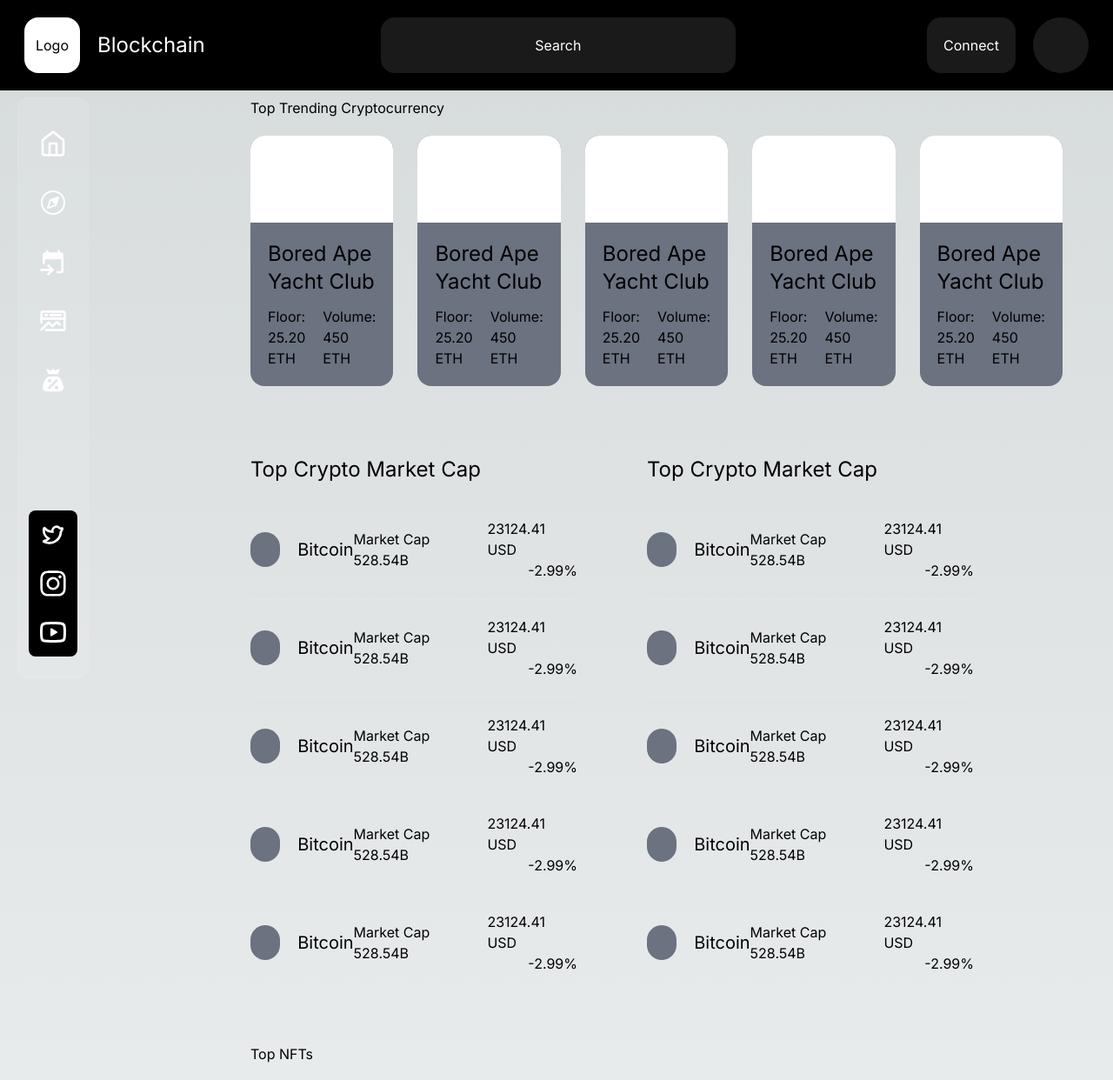
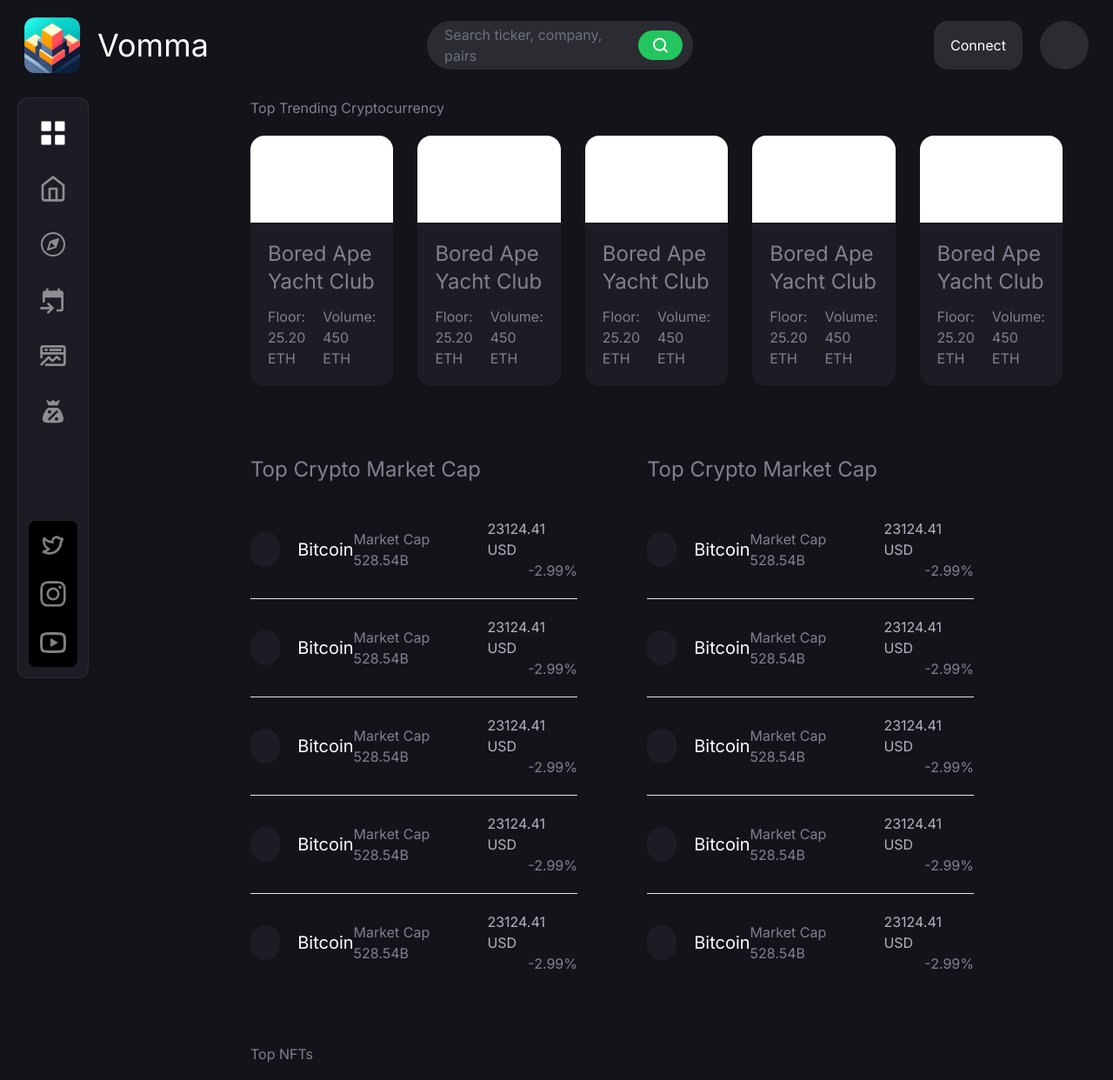
Before and after one commit to Csluu/pokemon-wiki, a Next.js app: page / in a window 1280 px wide. Shown: the top 1242 px of the page at 87% size. Built offline with nearby package versions, Linux system fonts and the light colour scheme.

Commit message:
Color themes, navbar, Site logo
Figuring out the color theme of the website, changed ui for the hover effect for the navbar, added custom logo

```diff
--- a/src/app/page.tsx
+++ b/src/app/page.tsx
@@ -2,11 +2,11 @@
 
 export default function Home() {
 	return (
-		<main className="flex flex-col pl-72 pt-28 pr-40 w-screen gap-20">
+		<main className="flex flex-col pl-72 pt-28 pr-40 w-screen gap-20 bg-[#13131a] text-[#808191]">
 			<div className="flex flex-col w-full rounded-2xl gap-5 ">
 				<h2 className="">Top Trending Cryptocurrency</h2>
 				<li className="flex flex-row gap-7">
-					<ul className="flex flex-col w-96 h-72 bg-gray-500 rounded-2xl ">
+					<ul className="flex flex-col w-96 h-72 bg-[#1c1c24] rounded-2xl ">
 						<div className="w-full h-2/3 bg-white rounded-tr-2xl rounded-tl-2xl"></div>
 						<div className="flex flex-col p-5 gap-3">
 							<h3 className="text-2xl">Bored Ape Yacht Club</h3>
@@ -16,7 +16,17 @@
 							</div>
 						</div>
 					</ul>
-					<ul className="flex flex-col w-96 h-72 bg-gray-500 rounded-2xl ">
+					<ul className="flex flex-col w-96 h-72 bg-[#1c1c24] rounded-2xl ">
+						<div className="w-full h-2/3 bg-white rounded-tr-2xl rounded-tl-2xl"></div>
+						<div className="flex flex-col p-5 gap-3">
+							<h3 className="text-2xl">Bored Ape Yacht Club</h3>
+							<div className="flex flex-row gap-5">
+								<p>Floor: 25.20 ETH</p>
+								<p className="">Volume: 450 ETH</p>
+							</div>
+						</div>
+					</ul>
+					<ul className="flex flex-col w-96 h-72 bg-[#1c1c24] rounded-2xl ">
 						<div className="w-full h-2/3 bg-white rounded-tr-2xl rounded-tl-2xl"></div>
 						<div className="flex flex-col p-5 gap-3">
 							<h3 className="text-2xl">Bored Ape Yacht Club</h3>
@@ -26,7 +36,7 @@
 							</div>
 						</div>
 					</ul>
-					<ul className="flex flex-col w-96 h-72 bg-gray-500 rounded-2xl ">
+					<ul className="flex flex-col w-96 h-72 bg-[#1c1c24] rounded-2xl ">
 						<div className="w-full h-2/3 bg-white rounded-tr-2xl rounded-tl-2xl"></div>
 						<div className="flex flex-col p-5 gap-3">
 							<h3 className="text-2xl">Bored Ape Yacht Club</h3>
@@ -36,17 +46,7 @@
 							</div>
 						</div>
 					</ul>
-					<ul className="flex flex-col w-96 h-72 bg-gray-500 rounded-2xl ">
-						<div className="w-full h-2/3 bg-white rounded-tr-2xl rounded-tl-2xl"></div>
-						<div className="flex flex-col p-5 gap-3">
-							<h3 className="text-2xl">Bored Ape Yacht Club</h3>
-							<div className="flex flex-row gap-5">
-								<p>Floor: 25.20 ETH</p>
-								<p>Volume: 450 ETH</p>
-							</div>
-						</div>
-					</ul>
-					<ul className="flex flex-col w-96 h-72 bg-gray-500 rounded-2xl ">
+					<ul className="flex flex-col w-96 h-72 bg-[#1c1c24] rounded-2xl ">
 						<div className="w-full h-2/3 bg-white rounded-tr-2xl rounded-tl-2xl"></div>
 						<div className="flex flex-col p-5 gap-3">
 							<h3 className="text-2xl">Bored Ape Yacht Club</h3>
@@ -65,60 +65,60 @@
 					<div className="text-2xl">Top Crypto Market Cap</div>
 					<span className="flex flex-col gap-5 w-full">
 						<div className="flex flex-row place-items-center gap-5 w-full">
-							<span className="w-10 h-10 rounded-full bg-gray-500"></span>
+							<span className="w-10 h-10 rounded-full bg-[#1c1c24]"></span>
 							<span className="flex flex-row justify-between w-full place-items-center">
-								<h3 className="text-xl">Bitcoin</h3>
+								<h3 className="text-xl text-white">Bitcoin</h3>
 								<p>Market Cap 528.54B</p>
 								<span>
-									<div>23124.41 USD</div>
+									<div className="text-[#b2b3bd]">23124.41 USD</div>
 									<div className="flex justify-end">-2.99%</div>
 								</span>
 							</span>
 						</div>
 						<hr />
 						<div className="flex flex-row place-items-center gap-5 w-full">
-							<span className="w-10 h-10 rounded-full bg-gray-500"></span>
+							<span className="w-10 h-10 rounded-full bg-[#1c1c24]"></span>
 							<span className="flex flex-row justify-between w-full place-items-center">
-								<h3 className="text-xl">Bitcoin</h3>
+								<h3 className="text-xl text-white">Bitcoin</h3>
 								<p>Market Cap 528.54B</p>
 								<span>
-									<div>23124.41 USD</div>
+									<div className="text-[#b2b3bd]">23124.41 USD</div>
 									<div className="flex justify-end">-2.99%</div>
 								</span>
 							</span>
 						</div>
 						<hr />
 						<div className="flex flex-row place-items-center gap-5 w-full">
-							<span className="w-10 h-10 rounded-full bg-gray-500"></span>
+							<span className="w-10 h-10 rounded-full bg-[#1c1c24]"></span>
 							<span className="flex flex-row justify-between w-full place-items-center">
-								<h3 className="text-xl">Bitcoin</h3>
+								<h3 className="text-xl text-white">Bitcoin</h3>
 								<p>Market Cap 528.54B</p>
 								<span>
-									<div>23124.41 USD</div>
+									<div className="text-[#b2b3bd]">23124.41 USD</div>
 									<div className="flex justify-end">-2.99%</div>
 								</span>
 							</span>
 						</div>
 						<hr />
 						<div className="flex flex-row place-items-center gap-5 w-full">
-							<span className="w-10 h-10 rounded-full bg-gray-500"></span>
+							<span className="w-10 h-10 rounded-full bg-[#1c1c24]"></span>
 							<span className="flex flex-row justify-between w-full place-items-center">
-								<h3 className="text-xl">Bitcoin</h3>
+								<h3 className="text-xl text-white">Bitcoin</h3>
 								<p>Market Cap 528.54B</p>
 								<span>
-									<div>23124.41 USD</div>
+									<div className="text-[#b2b3bd]">23124.41 USD</div>
 									<div className="flex justify-end">-2.99%</div>
 								</span>
 							</span>
 						</div>
 						<hr />
 						<div className="flex flex-row place-items-center gap-5 w-full">
-							<span className="w-10 h-10 rounded-full bg-gray-500"></span>
+							<span className="w-10 h-10 rounded-full bg-[#1c1c24]"></span>
 							<span className="flex flex-row justify-between w-full place-items-center">
-								<h3 className="text-xl">Bitcoin</h3>
+								<h3 className="text-xl text-white">Bitcoin</h3>
 								<p>Market Cap 528.54B</p>
 								<span>
-									<div>23124.41 USD</div>
+									<div className="text-[#b2b3bd]">23124.41 USD</div>
 									<div className="flex justify-end">-2.99%</div>
 								</span>
 							</span>
@@ -130,60 +130,60 @@
 					<div className="text-2xl">Top Crypto Market Cap</div>
 					<span className="flex flex-col gap-5 w-full">
 						<div className="flex flex-row place-items-center gap-5 w-full">
-							<span className="w-10 h-10 rounded-full bg-gray-500"></span>
+							<span className="w-10 h-10 rounded-full bg-[#1c1c24]"></span>
 							<span className="flex flex-row justify-between w-full place-items-center">
-								<h3 className="text-xl">Bitcoin</h3>
+								<h3 className="text-xl text-white">Bitcoin</h3>
 								<p>Market Cap 528.54B</p>
 								<span>
-									<div>23124.41 USD</div>
+									<div className="text-[#b2b3bd]">23124.41 USD</div>
 									<div className="flex justify-end">-2.99%</div>
 								</span>
 							</span>
 						</div>
 						<hr />
 						<div className="flex flex-row place-items-center gap-5 w-full">
-							<span className="w-10 h-10 rounded-full bg-gray-500"></span>
+							<span className="w-10 h-10 rounded-full bg-[#1c1c24]"></span>
 							<span className="flex flex-row justify-between w-full place-items-center">
-								<h3 className="text-xl">Bitcoin</h3>
+								<h3 className="text-xl text-white">Bitcoin</h3>
 								<p>Market Cap 528.54B</p>
 								<span>
-									<div>23124.41 USD</div>
+									<div className="text-[#b2b3bd]">23124.41 USD</div>
 									<div className="flex justify-end">-2.99%</div>
 								</span>
 							</span>
 						</div>
 						<hr />
 						<div className="flex flex-row place-items-center gap-5 w-full">
-							<span className="w-10 h-10 rounded-full bg-gray-500"></span>
+							<span className="w-10 h-10 rounded-full bg-[#1c1c24]"></span>
 							<span className="flex flex-row justify-between w-full place-items-center">
-								<h3 className="text-xl">Bitcoin</h3>
+								<h3 className="text-xl text-white">Bitcoin</h3>
 								<p>Market Cap 528.54B</p>
 								<span>
-									<div>23124.41 USD</div>
+									<div className="text-[#b2b3bd]">23124.41 USD</div>
 									<div className="flex justify-end">-2.99%</div>
 								</span>
 							</span>
 						</div>
 						<hr />
 						<div className="flex flex-row place-items-center gap-5 w-full">
-							<span className="w-10 h-10 rounded-full bg-gray-500"></span>
+							<span className="w-10 h-10 rounded-full bg-[#1c1c24]"></span>
 							<span className="flex flex-row justify-between w-full place-items-center">
-								<h3 className="text-xl">Bitcoin</h3>
+								<h3 className="text-xl text-white">Bitcoin</h3>
 								<p>Market Cap 528.54B</p>
 								<span>
-									<div>23124.41 USD</div>
+									<div className="text-[#b2b3bd]">23124.41 USD</div>
 									<div className="flex justify-end">-2.99%</div>
 								</span>
 							</span>
 						</div>
 						<hr />
 						<div className="flex flex-row place-items-center gap-5 w-full">
-							<span className="w-10 h-10 rounded-full bg-gray-500"></span>
+							<span className="w-10 h-10 rounded-full bg-[#1c1c24]"></span>
 							<span className="flex flex-row justify-between w-full place-items-center">
-								<h3 className="text-xl">Bitcoin</h3>
+								<h3 className="text-xl text-white">Bitcoin</h3>
 								<p>Market Cap 528.54B</p>
 								<span>
-									<div>23124.41 USD</div>
+									<div className="text-[#b2b3bd]">23124.41 USD</div>
 									<div className="flex justify-end">-2.99%</div>
 								</span>
 							</span>
@@ -196,7 +196,7 @@
 			<div className="flex flex-col w-full rounded-2xl gap-5 ">
 				<h2 className="">Top NFTs</h2>
 				<li className="flex flex-row gap-7">
-					<ul className="flex flex-col w-96 h-72 bg-gray-500 rounded-2xl ">
+					<ul className="flex flex-col w-96 h-72 bg-[#1c1c24] rounded-2xl ">
 						<div className="w-full h-2/3 bg-white rounded-tr-2xl rounded-tl-2xl"></div>
 						<div className="flex flex-col p-5 gap-3">
 							<h3 className="text-2xl">Bored Ape Yacht Club</h3>
@@ -206,7 +206,7 @@
 							</div>
 						</div>
 					</ul>
-					<ul className="flex flex-col w-96 h-72 bg-gray-500 rounded-2xl ">
+					<ul className="flex flex-col w-96 h-72 bg-[#1c1c24] rounded-2xl ">
 						<div className="w-full h-2/3 bg-white rounded-tr-2xl rounded-tl-2xl"></div>
 						<div className="flex flex-col p-5 gap-3">
 							<h3 className="text-2xl">Bored Ape Yacht Club</h3>
@@ -216,7 +216,7 @@
 							</div>
 						</div>
 					</ul>
-					<ul className="flex flex-col w-96 h-72 bg-gray-500 rounded-2xl ">
+					<ul className="flex flex-col w-96 h-72 bg-[#1c1c24] rounded-2xl ">
 						<div className="w-full h-2/3 bg-white rounded-tr-2xl rounded-tl-2xl"></div>
 						<div className="flex flex-col p-5 gap-3">
 							<h3 className="text-2xl">Bored Ape Yacht Club</h3>
@@ -226,7 +226,7 @@
 							</div>
 						</div>
 					</ul>
-					<ul className="flex flex-col w-96 h-72 bg-gray-500 rounded-2xl ">
+					<ul className="flex flex-col w-96 h-72 bg-[#1c1c24] rounded-2xl ">
 						<div className="w-full h-2/3 bg-white rounded-tr-2xl rounded-tl-2xl"></div>
 						<div className="flex flex-col p-5 gap-3">
 							<h3 className="text-2xl">Bored Ape Yacht Club</h3>
@@ -241,7 +241,7 @@
 			<div className="flex flex-col w-full rounded-2xl gap-5 ">
 				<h2 className="">Top NFTs</h2>
 				<li className="flex flex-row gap-7">
-					<ul className="flex flex-col w-96 h-72 bg-gray-500 rounded-2xl ">
+					<ul className="flex flex-col w-96 h-72 bg-[#1c1c24] rounded-2xl ">
 						<div className="w-full h-2/3 bg-white rounded-tr-2xl rounded-tl-2xl"></div>
 						<div className="flex flex-col p-5 gap-3">
 							<h3 className="text-2xl">Bored Ape Yacht Club</h3>
@@ -251,7 +251,7 @@
 							</div>
 						</div>
 					</ul>
-					<ul className="flex flex-col w-96 h-72 bg-gray-500 rounded-2xl ">
+					<ul className="flex flex-col w-96 h-72 bg-[#1c1c24] rounded-2xl ">
 						<div className="w-full h-2/3 bg-white rounded-tr-2xl rounded-tl-2xl"></div>
 						<div className="flex flex-col p-5 gap-3">
 							<h3 className="text-2xl">Bored Ape Yacht Club</h3>
@@ -261,7 +261,7 @@
 							</div>
 						</div>
 					</ul>
-					<ul className="flex flex-col w-96 h-72 bg-gray-500 rounded-2xl ">
+					<ul className="flex flex-col w-96 h-72 bg-[#1c1c24] rounded-2xl ">
 						<div className="w-full h-2/3 bg-white rounded-tr-2xl rounded-tl-2xl"></div>
 						<div className="flex flex-col p-5 gap-3">
 							<h3 className="text-2xl">Bored Ape Yacht Club</h3>
@@ -271,7 +271,7 @@
 							</div>
 						</div>
 					</ul>
-					<ul className="flex flex-col w-96 h-72 bg-gray-500 rounded-2xl ">
+					<ul className="flex flex-col w-96 h-72 bg-[#1c1c24] rounded-2xl ">
 						<div className="w-full h-2/3 bg-white rounded-tr-2xl rounded-tl-2xl"></div>
 						<div className="flex flex-col p-5 gap-3">
 							<h3 className="text-2xl">Bored Ape Yacht Club</h3>
@@ -286,7 +286,7 @@
 			<div className="flex flex-col w-full rounded-2xl gap-5 ">
 				<h2 className="">Top NFTs</h2>
 				<li className="flex flex-row gap-7">
-					<ul className="flex flex-col w-96 h-72 bg-gray-500 rounded-2xl ">
+					<ul className="flex flex-col w-96 h-72 bg-[#1c1c24] rounded-2xl ">
 						<div className="w-full h-2/3 bg-white rounded-tr-2xl rounded-tl-2xl"></div>
 						<div className="flex flex-col p-5 gap-3">
 							<h3 className="text-2xl">Bored Ape Yacht Club</h3>
@@ -296,7 +296,7 @@
 							</div>
 						</div>
 					</ul>
-					<ul className="flex flex-col w-96 h-72 bg-gray-500 rounded-2xl ">
+					<ul className="flex flex-col w-96 h-72 bg-[#1c1c24] rounded-2xl ">
 						<div className="w-full h-2/3 bg-white rounded-tr-2xl rounded-tl-2xl"></div>
 						<div className="flex flex-col p-5 gap-3">
 							<h3 className="text-2xl">Bored Ape Yacht Club</h3>
@@ -306,7 +306,7 @@
 							</div>
 						</div>
 					</ul>
-					<ul className="flex flex-col w-96 h-72 bg-gray-500 rounded-2xl ">
+					<ul className="flex flex-col w-96 h-72 bg-[#1c1c24] rounded-2xl ">
 						<div className="w-full h-2/3 bg-white rounded-tr-2xl rounded-tl-2xl"></div>
 						<div className="flex flex-col p-5 gap-3">
 							<h3 className="text-2xl">Bored Ape Yacht Club</h3>
@@ -316,7 +316,7 @@
 							</div>
 						</div>
 					</ul>
-					<ul className="flex flex-col w-96 h-72 bg-gray-500 rounded-2xl ">
+					<ul className="flex flex-col w-96 h-72 bg-[#1c1c24] rounded-2xl ">
 						<div className="w-full h-2/3 bg-white rounded-tr-2xl rounded-tl-2xl"></div>
 						<div className="flex flex-col p-5 gap-3">
 							<h3 className="text-2xl">Bored Ape Yacht Club</h3>
@@ -331,7 +331,7 @@
 			<div className="flex flex-col w-full rounded-2xl gap-5 ">
 				<h2 className="">Top NFTs</h2>
 				<li className="flex flex-row gap-7">
-					<ul className="flex flex-col w-96 h-72 bg-gray-500 rounded-2xl ">
+					<ul className="flex flex-col w-96 h-72 bg-[#1c1c24] rounded-2xl ">
 						<div className="w-full h-2/3 bg-white rounded-tr-2xl rounded-tl-2xl"></div>
 						<div className="flex flex-col p-5 gap-3">
 							<h3 className="text-2xl">Bored Ape Yacht Club</h3>
@@ -341,7 +341,7 @@
 							</div>
 						</div>
 					</ul>
-					<ul className="flex flex-col w-96 h-72 bg-gray-500 rounded-2xl ">
+					<ul className="flex flex-col w-96 h-72 bg-[#1c1c24] rounded-2xl ">
 						<div className="w-full h-2/3 bg-white rounded-tr-2xl rounded-tl-2xl"></div>
 						<div className="flex flex-col p-5 gap-3">
 							<h3 className="text-2xl">Bored Ape Yacht Club</h3>
@@ -351,7 +351,7 @@
 							</div>
 						</div>
 					</ul>
-					<ul className="flex flex-col w-96 h-72 bg-gray-500 rounded-2xl ">
+					<ul className="flex flex-col w-96 h-72 bg-[#1c1c24] rounded-2xl ">
 						<div className="w-full h-2/3 bg-white rounded-tr-2xl rounded-tl-2xl"></div>
 						<div className="flex flex-col p-5 gap-3">
 							<h3 className="text-2xl">Bored Ape Yacht Club</h3>
@@ -361,7 +361,7 @@
 							</div>
 						</div>
 					</ul>
-					<ul className="flex flex-col w-96 h-72 bg-gray-500 rounded-2xl ">
+					<ul className="flex flex-col w-96 h-72 bg-[#1c1c24] rounded-2xl ">
 						<div className="w-full h-2/3 bg-white rounded-tr-2xl rounded-tl-2xl"></div>
 						<div className="flex flex-col p-5 gap-3">
 							<h3 className="text-2xl">Bored Ape Yacht Club</h3>
--- a/src/assets/index.ts
+++ b/src/assets/index.ts
@@ -6,6 +6,8 @@
 import yieldFarming from "./yieldFarming.svg";
 import instagram from "./instagram.svg";
 import twitter from "./twitter.svg";
+import logo from "./Logo.png";
+import menu from "./menu.svg";
 
 export {
 	home,
@@ -16,4 +18,6 @@
 	yieldFarming,
 	instagram,
 	twitter,
+	logo,
+	menu,
 };
--- a/src/components/Navbar.tsx
+++ b/src/components/Navbar.tsx
@@ -1,29 +1,66 @@
 "use client";
 import { FC } from "react";
+import Image from "next/image";
+import { logo } from "@/assets";
+import Link from "next/link";
 
 interface NavbarProps {}
 
 const Navbar: FC<NavbarProps> = ({}) => {
 	return (
-		<div className="fixed z-50 flex flex-row top-0 py-5 px-7 w-screen justify-between gap-5 bg-black">
+		<div className="fixed z-50 flex flex-row top-0 py-5 px-7 w-screen justify-between gap-5 bg-[#13131a]">
 			<span className="flex flex-row gap-5">
 				{/* Change to Img later when I have logo */}
-				<span className="flex bg-white w-16 h-16 rounded-2xl bg-nav-bg  justify-center place-items-center">
-					Logo
-				</span>
-				<h1 className="text-white h-16 justify-center flex place-items-center text-2xl">
-					Blockchain
+				<Link
+					href={"/"}
+					className="flex w-16 h-16 justify-center place-items-center "
+				>
+					<Image src={logo} alt="vega logo" className="rounded-xl" />
+				</Link>
+				<h1 className="text-white h-16 justify-center flex place-items-center text-4xl">
+					Vomma
 				</h1>
 			</span>
 
-			<span className="flex w-1/3 bg-nav-bg  rounded-2xl text-white justify-center place-items-center">
-				<h1>Search</h1>
+			<span className="flex w-1/4 bg-nav-bg m-1 rounded-full text-white justify-between px-3 place-items-center">
+				<h1 className="flex pl-2 text-gray-500">
+					Search ticker, company, pairs
+				</h1>
+				<span className="bg-green-500 rounded-full py-2 px-4">
+					<svg
+						width="19"
+						height="18"
+						viewBox="0 0 19 18"
+						fill="none"
+						xmlns="http://www.w3.org/2000/svg"
+					>
+						<g clip-path="url(#clip0_2290_2179)">
+							<path
+								d="M16.9702 16.5L13.2202 12.75M15.0952 8.0625C15.0952 8.9243 14.9255 9.77766 14.5957 10.5739C14.2659 11.3701 13.7825 12.0935 13.1731 12.7029C12.5637 13.3123 11.8403 13.7957 11.0441 14.1255C10.2479 14.4553 9.39451 14.625 8.53271 14.625C7.67092 14.625 6.81755 14.4553 6.02135 14.1255C5.22516 13.7957 4.50171 13.3123 3.89233 12.7029C3.28294 12.0935 2.79955 11.3701 2.46976 10.5739C2.13996 9.77766 1.97021 8.9243 1.97021 8.0625C1.97021 6.32202 2.66162 4.65282 3.89233 3.42211C5.12303 2.1914 6.79223 1.5 8.53271 1.5C10.2732 1.5 11.9424 2.1914 13.1731 3.42211C14.4038 4.65282 15.0952 6.32202 15.0952 8.0625Z"
+								stroke="white"
+								stroke-width="2"
+								stroke-linecap="round"
+								stroke-linejoin="round"
+							/>
+						</g>
+						<defs>
+							<clipPath id="clip0_2290_2179">
+								<rect
+									width="18"
+									height="18"
+									fill="white"
+									transform="translate(0.470215)"
+								/>
+							</clipPath>
+						</defs>
+					</svg>
+				</span>
 			</span>
 			<span className="flex w-1/6 justify-end place-items-center gap-5 ">
-				<span className="flex w-1/2 h-full bg-nav-bg  rounded-2xl text-white justify-center place-items-center">
+				<span className="flex w-1/2 p-4 bg-nav-bg rounded-2xl text-white justify-center place-items-center">
 					<h1>Connect</h1>
 				</span>
-				<span className="rounded-full bg-nav-bg h-16 w-16 "></span>
+				<span className="rounded-full bg-nav-bg h-14 w-14 "></span>
 			</span>
 		</div>
 	);
--- a/src/components/Sidebar.tsx
+++ b/src/components/Sidebar.tsx
@@ -27,9 +27,15 @@
 			className="group w-14 h-14 flex justify-center hover:bg-slate-700 rounded-md transition duration-75 ease-in-out place-items-center"
 			onClick={() => handleClick(name)}
 		>
-			<Image src={imgUrl} alt={name} />
+			<Image
+				className="opacity-50 group-hover:opacity-100"
+				src={imgUrl}
+				alt={name}
+			/>
+
 			<div className="fixed group-hover:visible invisible text-white left-28 bg-slate-700 p-3 w-fit h-fit justify-center place-items-center rounded-md border-[1px] border-gray-800 transition duration-75 ease-in-out">
 				{name}
+				<div className="absolute -z-10 left-0 top-2 bg-slate-700 w-8 h-8 rounded-sm rotate-45"></div>
 			</div>
 		</div>
 	</Link>
@@ -48,9 +54,27 @@
 		setIsActive(name);
 	};
 
+	const handleMenu = () => {};
+
 	return (
-		<div className="flex fixed w-25 top-28 bottom-5 left-5 flex-col py-6 px-3 bg-nav-bg border-nav-border border-[1px] transition-all duration-500 ease-in-out rounded-xl gap-6 overflow-hidden justify-between place-items-center">
-			<div className="flex flex-col gap-3">
+		<div className="flex fixed w-25 top-28 bottom-5 left-5 flex-col p-3 bg-[#1c1c24] border-nav-border border-[1px] transition-all duration-500 ease-in-out rounded-xl gap-6 overflow-hidden justify-between place-items-center">
+			<div className="flex flex-col gap-2">
+				<div className="flex justify-center place-items-center w-14 h-14">
+					<svg
+						xmlns="http://www.w3.org/2000/svg"
+						width="36"
+						height="36"
+						viewBox="0 0 1024 1024"
+					>
+						<path
+							fill="white"
+							d="M160 448a32 32 0 0 1-32-32V160.064a32 32 0 0 1 32-32h256a32 32 0 0 1 32 32V416a32 32 0 0 1-32 32H160zm448 0a32 32 0 0 1-32-32V160.064a32 32 0 0 1 32-32h255.936a32 32 0 0 1 32 32V416a32 32 0 0 1-32 32H608zM160 896a32 32 0 0 1-32-32V608a32 32 0 0 1 32-32h256a32 32 0 0 1 32 32v256a32 32 0 0 1-32 32H160zm448 0a32 32 0 0 1-32-32V608a32 32 0 0 1 32-32h255.936a32 32 0 0 1 32 32v256a32 32 0 0 1-32 32H608z"
+						/>
+					</svg>
+				</div>
+
+				<span className="flex flex-col gap-2">
+					{" "}
 					{/* Practice this again  */}
 					{navlinks.map((link) => (
 						<LinkIcon
@@ -62,6 +86,7 @@
 							link={link.link}
 						/>
 					))}
+				</span>
 			</div>
 			{/* I have to make sure these links open in a different tab with security  */}
 			<div className="flex flex-col bg-black rounded-lg">
```
Also changed, not shown: src/assets/Logo.png (added), src/assets/menu.svg (added). Lines whose indentation alone changed are shown as unchanged.
